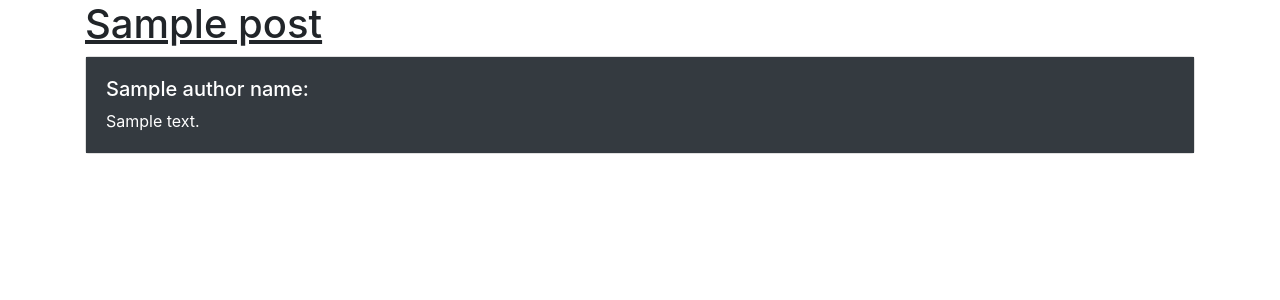
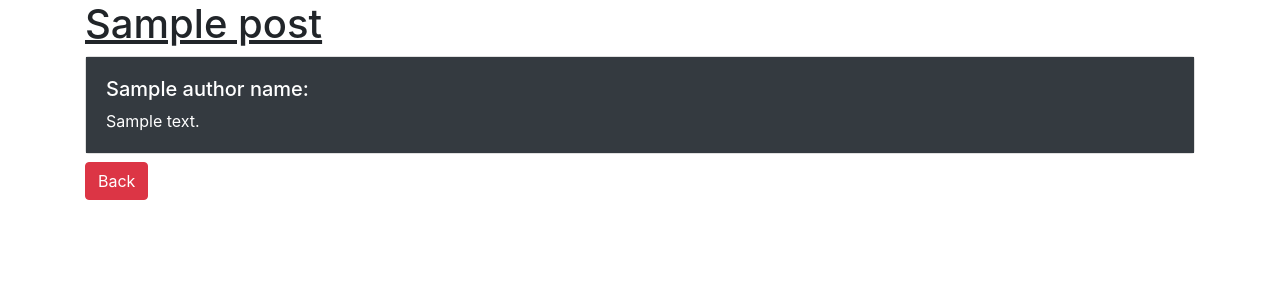
Before and after one commit to rvdboogaard/brandcode, a Symfony app: template templates/post.html.twig in a window 1280 px wide. Shown: the top 300 px of the page. Run offline with Twig, Linux system fonts and the light colour scheme; the template is opened without the code that fills it: most values are stand-ins (such as "Sample title", 1, 10 or a date in 2020); some libraries are stand-ins or nearby versions.

Commit message:
back button

```diff
--- a/templates/author.html.twig
+++ b/templates/author.html.twig
@@ -18,5 +18,6 @@
                 </li>
             {% endfor %}
         </ul>
+        <a href="{{ path ('forum') }}" class="btn btn-danger">Back</a>
     </div>
 {% endblock %}
--- a/templates/insert.html.twig
+++ b/templates/insert.html.twig
@@ -27,5 +27,6 @@
                 {{ message }}
             </div>
         {% endfor %}
+        <a href="{{ path ('forum') }}" class="btn btn-danger">Back</a>
     </div>
 {% endblock %}
--- a/templates/post.html.twig
+++ b/templates/post.html.twig
@@ -22,5 +22,6 @@
                 {{ post.message }}
             </div>
         </div>
+        <a href="{{ path ('forum') }}" class="btn btn-danger mt-2">Back</a>
     </div>
 {% endblock %}
```
